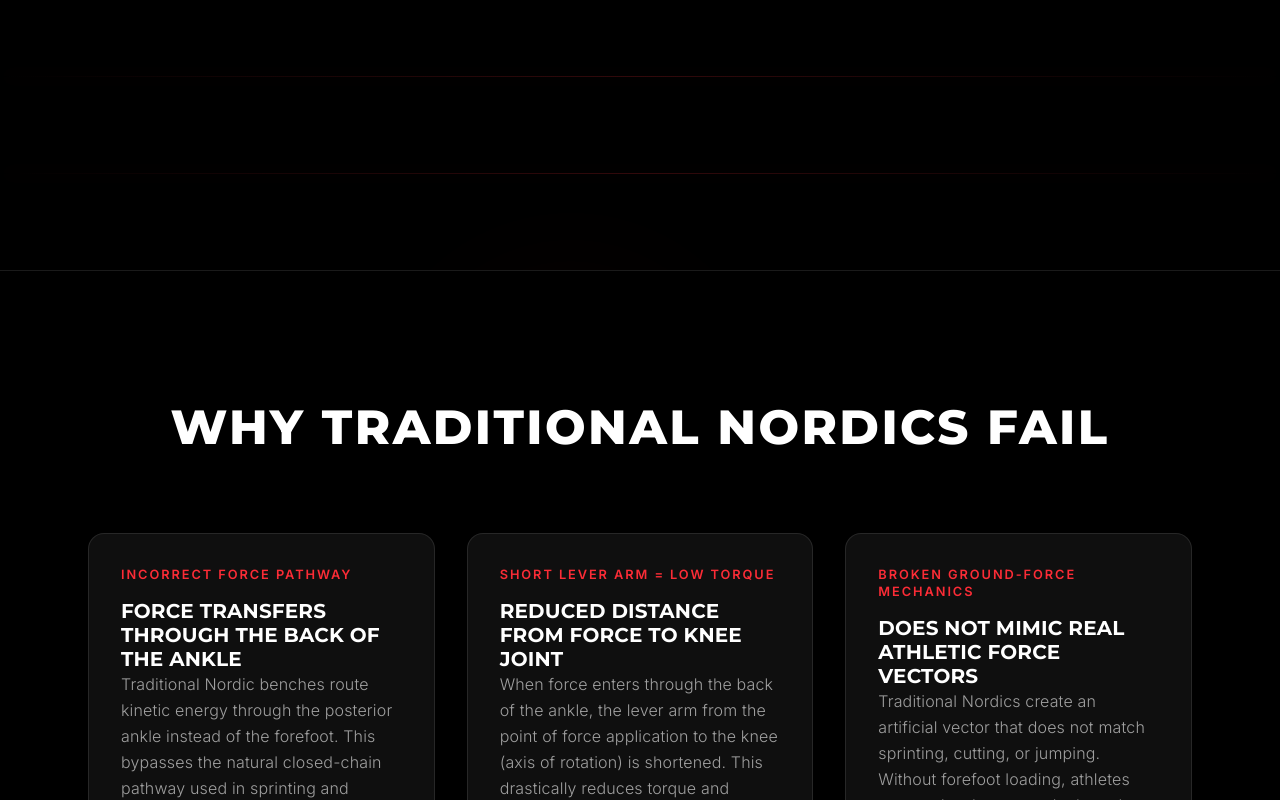
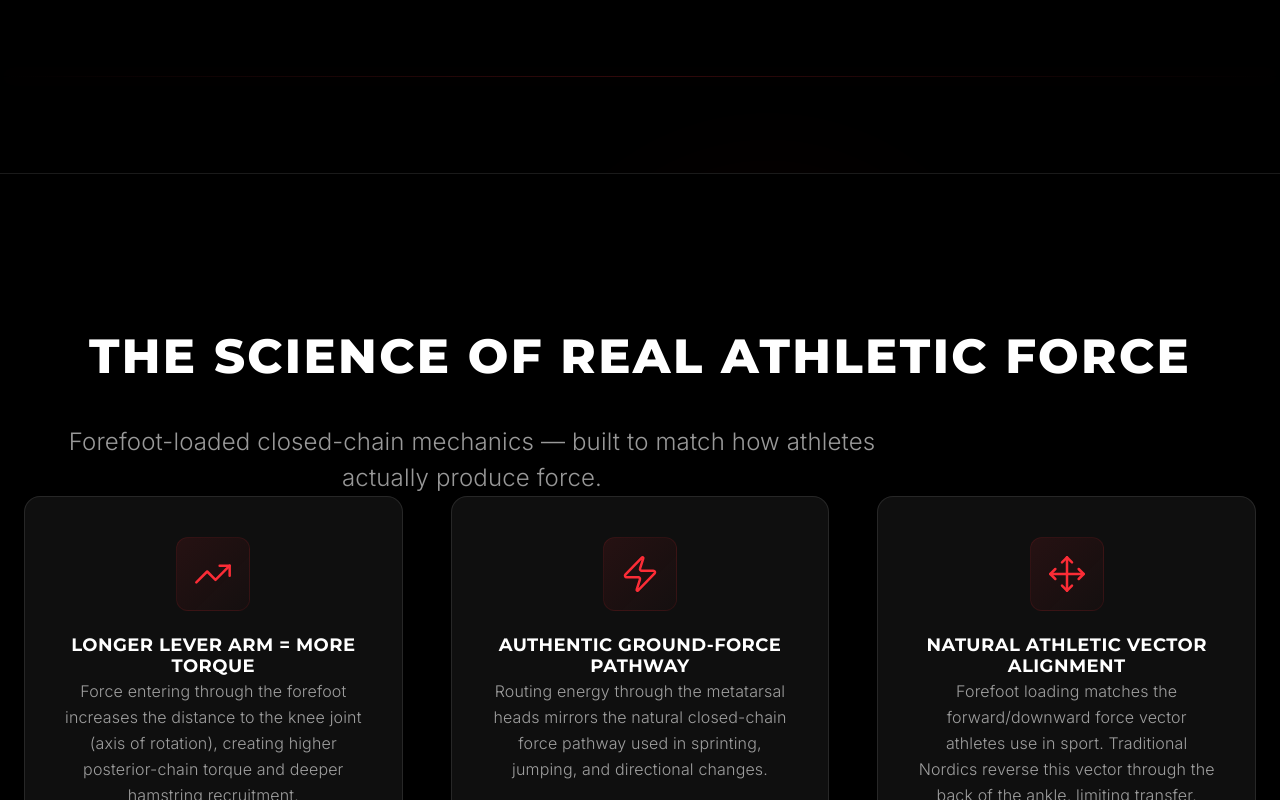
Before and after one commit to infinityspine/exiqx-website, a Next.js app: page / in a window 1280 px wide. Shown: the part 820-1620 px from the top of the page. Built offline with nearby package versions, Linux system fonts and the light colour scheme.

Commit message:
🕒 Auto-commit: 2025-11-18 10:56:36

```diff
--- a/app/page.tsx
+++ b/app/page.tsx
@@ -70,7 +70,26 @@ export default function Home() {
 
       <SectionDivider />
 
-      {/* 🔜 BiomechanicsElite section will be inserted here */}
+      {/* BiomechanicsElite Section */}
+      <motion.section
+        initial="hidden"
+        whileInView="visible"
+        viewport={{ once: true, margin: "-100px" }}
+        variants={staggerChildren}
+        className="relative"
+        style={{ transform: 'translateZ(0)' }}
+      >
+        {/* Single optimized gradient orb */}
+        <AnimatedGradientOrb
+          className="top-0 right-1/4 w-96 h-96"
+          delay={0.3}
+          shouldReduceMotion={!!shouldReduceMotion}
+        />
+        <BiomechanicsElite
+          scrollYProgress={scrollYProgress}
+          shouldReduceMotion={!!shouldReduceMotion}
+        />
+      </motion.section>
 
       <SectionDivider />
 
```
